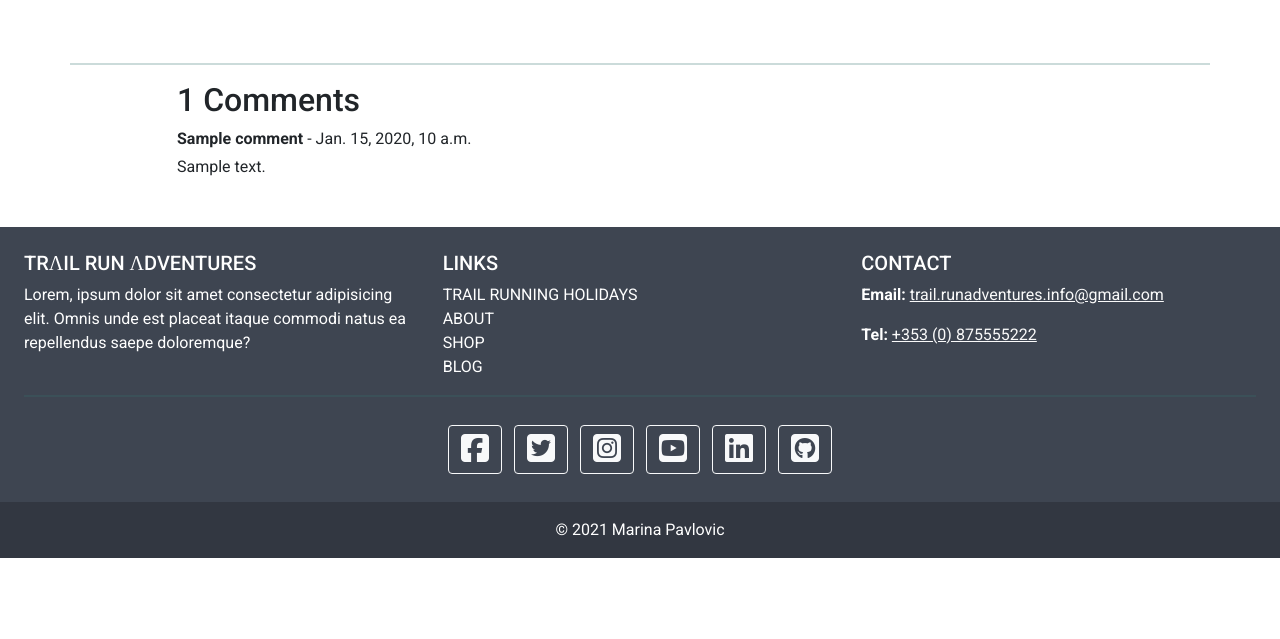
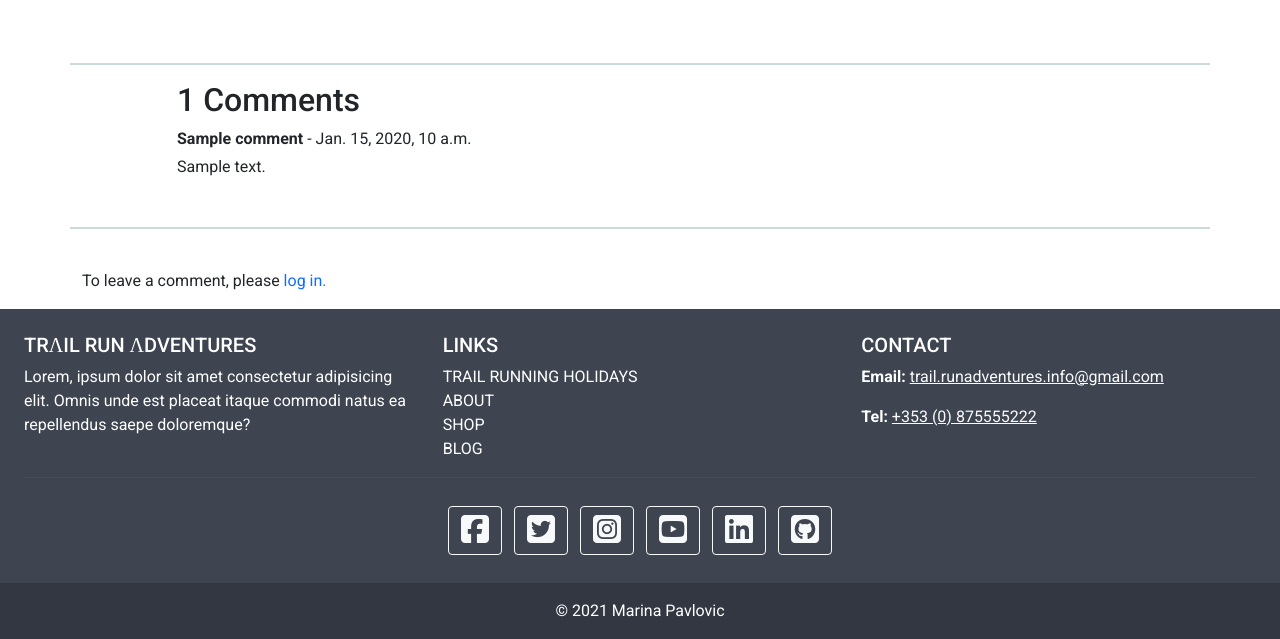
Before and after one commit to FruitbatM/trail-run-adventures, a Django app: page /basecampblog/1/ in a window 1280 px wide. Shown: the part 2770-3409 px from the top of the page. Before the commit the page ends 3328 px from the top, so only its background shows below. Run offline with Django 3.2, Linux system fonts and the light colour scheme; tables that the repository leaves empty hold one stand-in row (values such as "Sample post"); grey boxes marked "Sample" are stand-in pictures; parts of the project's set-up code (start-up, migrations or seed data) failed here and were passed over; some libraries are stand-ins or nearby versions.

Commit message:
Fix issue with submitting the blog comment

```diff
--- a/blog/templates/blog/includes/blog_comment.html
+++ b/blog/templates/blog/includes/blog_comment.html
@@ -2,7 +2,6 @@
     {% if not post.comments.all %}
         <h6>No Comments yet for this post. <br><br>
             <hr>
-            <p><a href="">Please leave your comment.</a></p>
         </h6>
     {% else %}
         <h2>{{ post.comments.count }} Comments</h2>
@@ -19,3 +18,20 @@
         {% endfor %}
     {% endif %}
 </div>
+<hr>
+{% if user.is_authenticated %}
+    <div class="blog-comment-form">
+        <h4>Please leave a comment</h4>
+        <form method="POST" action="{% url 'blog_post' post.id %}">
+            {% csrf_token %}
+            {{ comment_form|crispy }}
+            <button class="btn btn-success mx-auto mb-5" action="submit" aria-label="Blog Comment submit button">Submit Comment</button>
+        </form>
+    </div>
+{% else %}
+    <div class="mt-4">
+        <p>To leave a comment, please
+            <a href="{% url 'account_login' %}">log in.</a>
+        </p>
+    </div>
+{% endif %}
--- a/blog/views.py
+++ b/blog/views.py
@@ -21,30 +21,21 @@ def blog(request):
 
 def blog_post(request, post_id):
     """ A view to show an individual blog post and posting comments. """
-
     post = get_object_or_404(BlogPost, pk=post_id)
     comment_form = CommentForm
 
     if request.method == 'POST':
         comment_form = CommentForm(request.POST)
-        name = get_object_or_404(User, id=request.user.id)
-        if name.is_superuser:
-            name = ""
-        comment_form = comment_form.save(commit=False)
-        comment_form.post = post
-        comment_form.name = name
         if comment_form.is_valid():
-            comment_form.post = post
-            comment_form.name = name
-            comment_form.save()
+            new_comment = comment_form.save(commit=False)
+            # Assign the current post to the comment
+            new_comment.post_id = post_id
+            # Save the comment to the database
+            new_comment.save()
+            comment_form = CommentForm()
             messages.success(request, 'Comment was successfully added!')
-            return HttpResponseRedirect(reverse(
-                'blog_post', args=[str(post_id)]))
-        else:
-            messages.error(request, 'It seems that your comment cannot \
-                be posted!')
-            return HttpResponseRedirect(reverse(
-                'blog_post', args=[str(post_id)]))
+    else:
+        comment_form = CommentForm()
 
     context = {
         'post': post,
```
Lines whose indentation alone changed are shown as unchanged.
